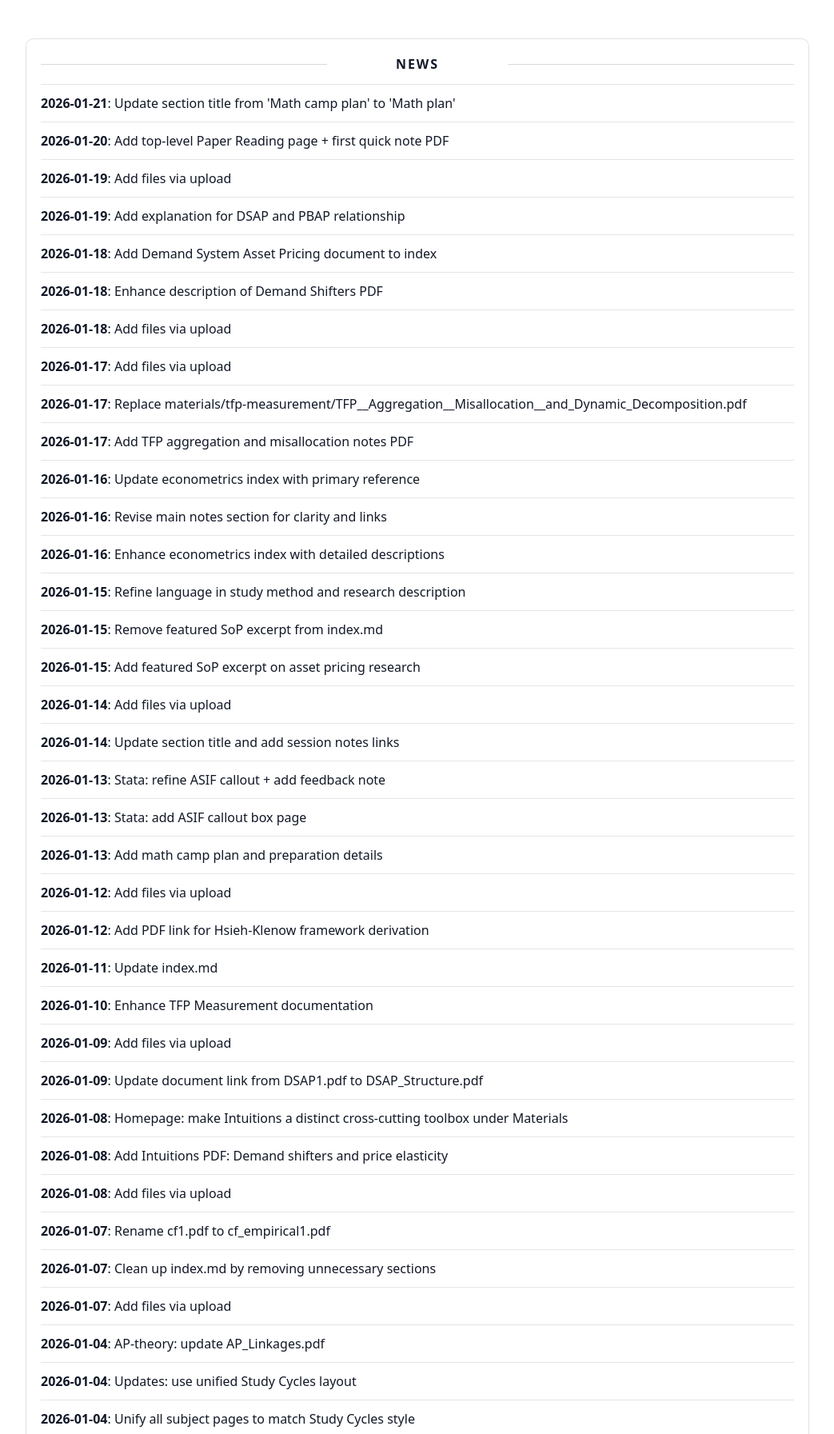
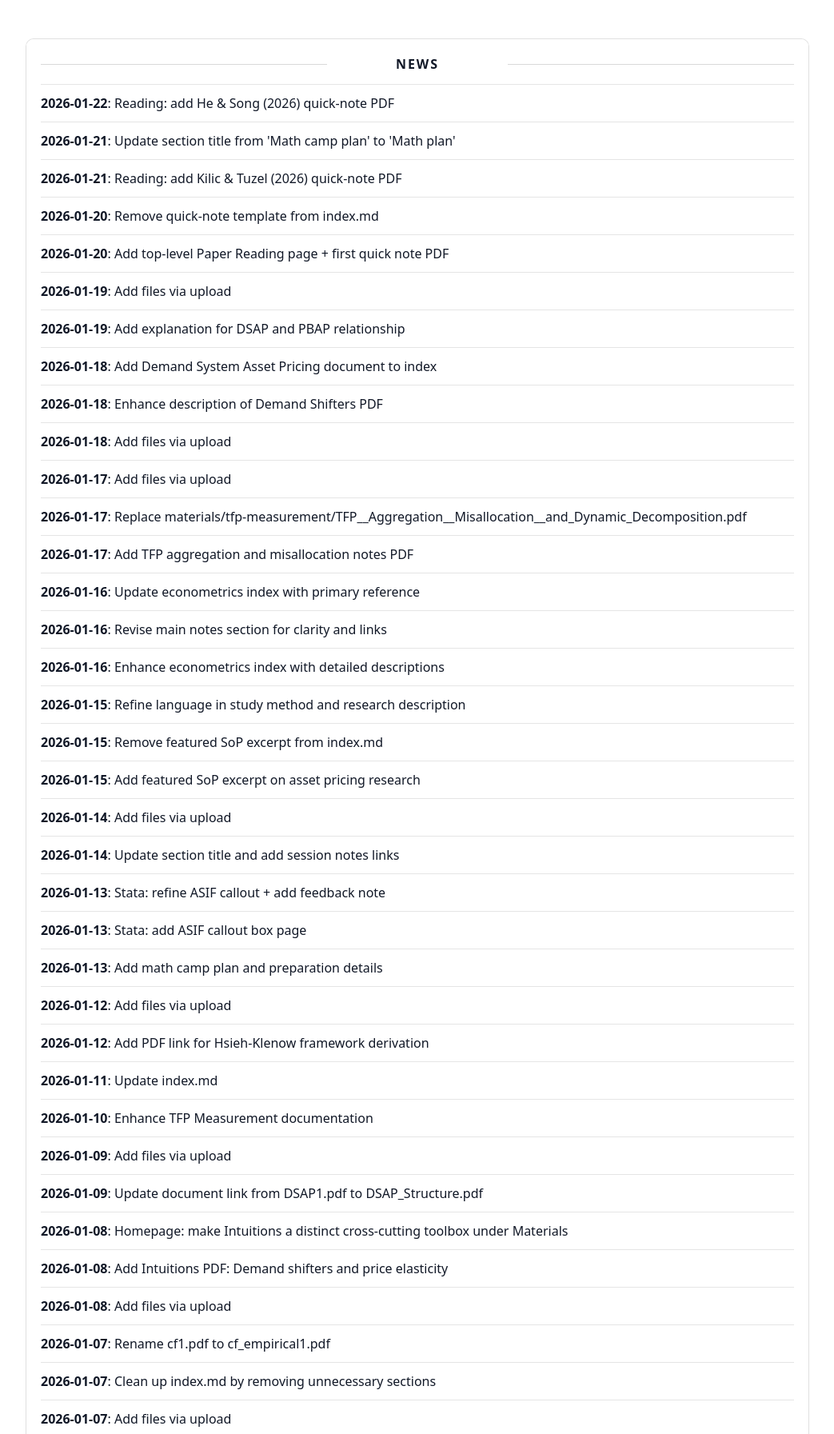
Before and after one commit to yaxinzn/study-archive, a Jekyll site: the page built from updates/index.md, in a window 1280 px wide, cut to the strip 476-2269 px from the top of the page. Shown: the whole strip at 80% size, without its empty margins (118-1161 px from the left). Built offline with Jekyll 4.4.1, drawn with Linux system fonts in a browser that asks for light colours; some of the changed text lies outside the part shown.

Commit message:
NEWS: include reading/ updates in changelog

```diff
--- a/_data/news.yml
+++ b/_data/news.yml
@@ -1,7 +1,16 @@
 # Auto-generated update history (sorted newest -> oldest). Do not edit manually.
+- ts: "1769075420"
+  date: "2026-01-22"
+  title: "Reading: add He & Song (2026) quick-note PDF"
 - ts: "1768996008"
   date: "2026-01-21"
   title: "Update section title from 'Math camp plan' to 'Math plan'"
+- ts: "1768995490"
+  date: "2026-01-21"
+  title: "Reading: add Kilic & Tuzel (2026) quick-note PDF"
+- ts: "1768904972"
+  date: "2026-01-20"
+  title: "Remove quick-note template from index.md"
 - ts: "1768904831"
   date: "2026-01-20"
   title: "Add top-level Paper Reading page + first quick note PDF"
--- a/scripts/gen_news.py
+++ b/scripts/gen_news.py
@@ -6,7 +6,7 @@ NEWS_PATH = Path("_data/news.yml")
 # Scan enough history; raise if you want (bigger = slower)
 MAX_COMMITS_SCAN = 5000
 
-TRACK_PATHS = ["materials", "index.md", "updates", "updates/index.md"]
+TRACK_PATHS = ["materials", "index.md", "updates", "updates/index.md", "reading"]
 
 def run(cmd):
     return subprocess.check_output(cmd, text=True).strip()
```
